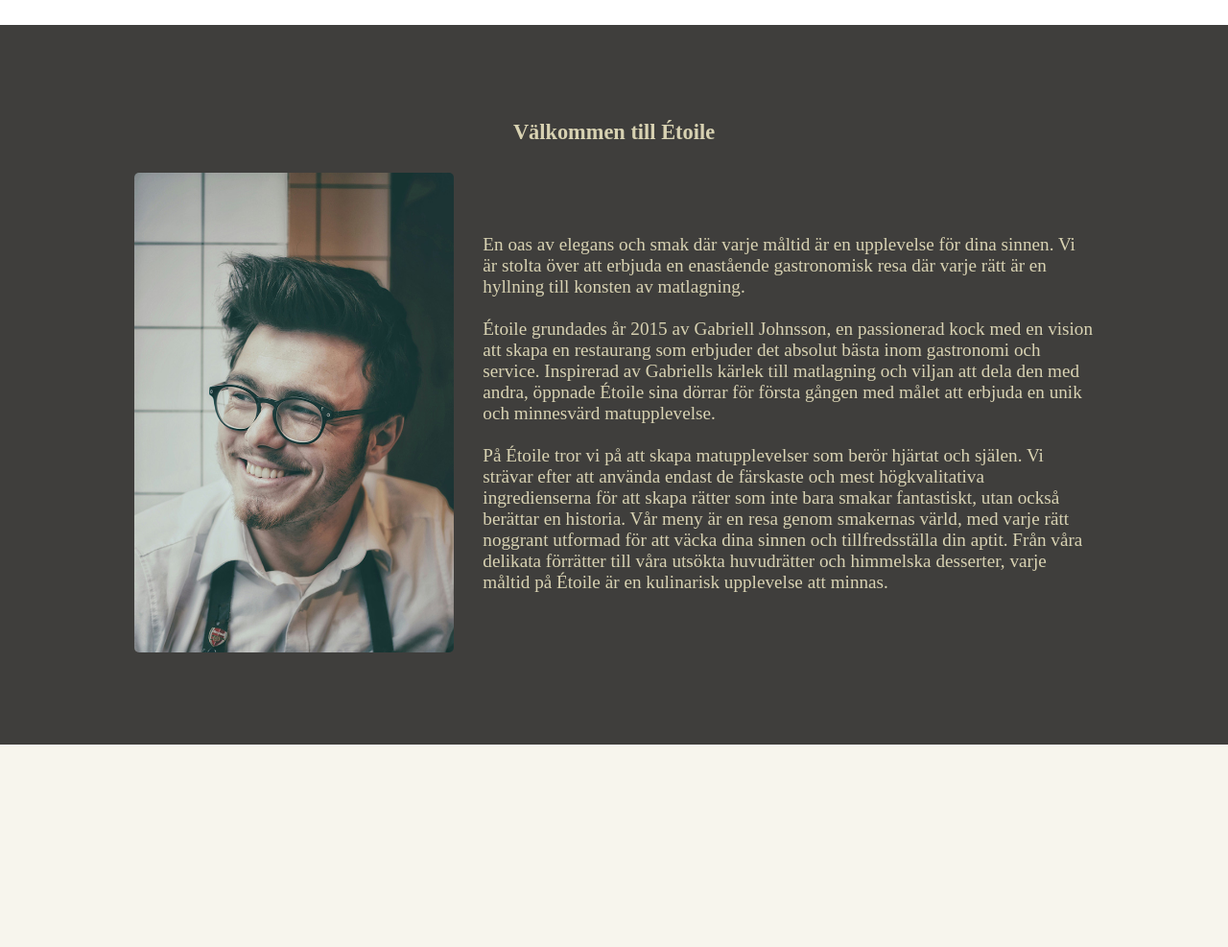
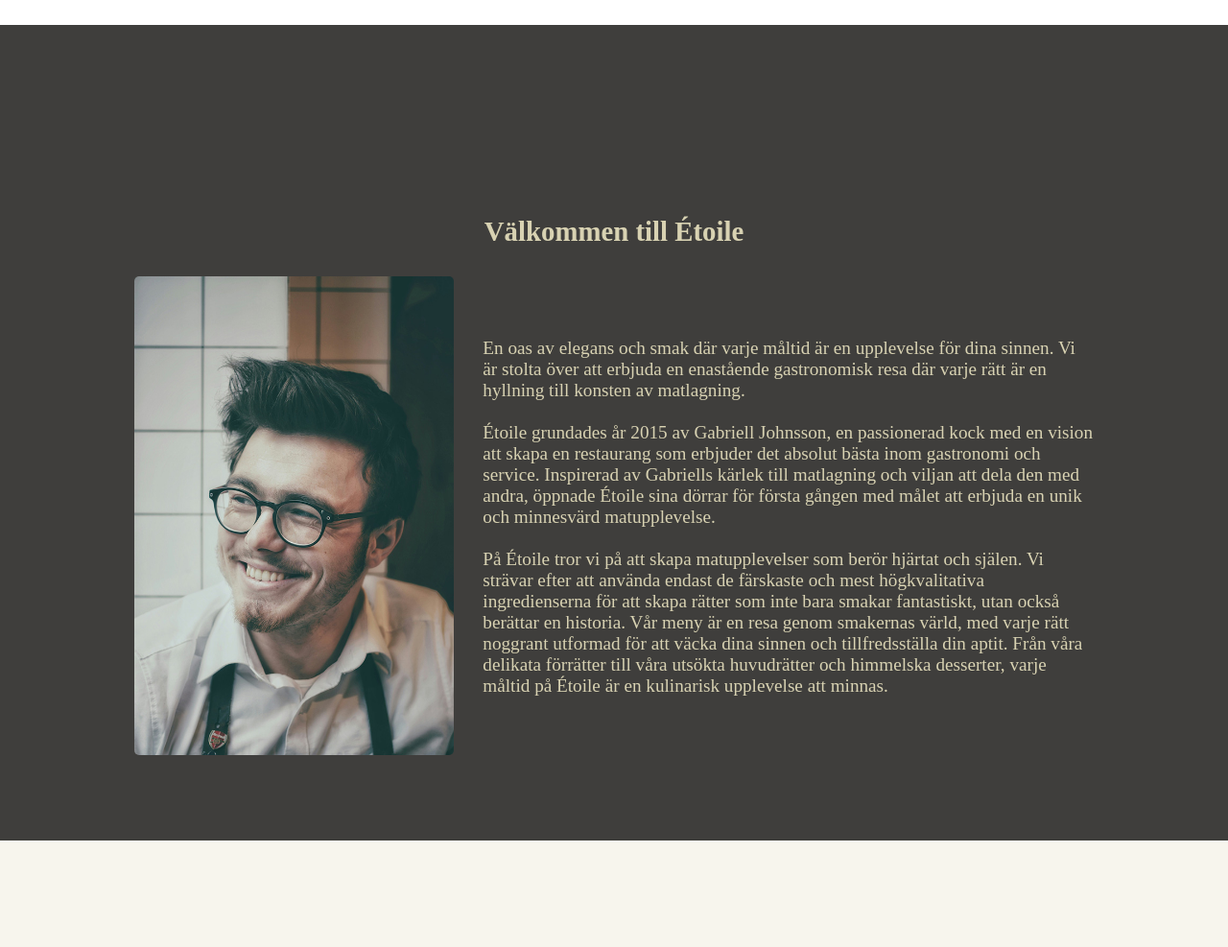
Before and after one commit to Anne-Lii/backend_projekt_webbplats, a website built with Parcel: page src/index.html in a window 1280 px wide. Shown: the part 840-1827 px from the top of the page at 96% size. Built offline with nearby package versions, Linux system fonts and the light colour scheme; no server answers.

Commit message:
justerade presentationen med nya h1 elementet

```diff
--- a/src/css/main.css
+++ b/src/css/main.css
@@ -109,7 +109,7 @@ nav ul li a {
 
 #div_etoile {
     width: 100%;
-    height: 600px;
+    height: 700px;
     background-color: rgb(63, 62, 60);
     padding: 100px 0 50px 0;
 }
@@ -125,13 +125,15 @@ nav ul li a {
     max-height: 500px;
     border-radius: 5px;
     margin-top: 30px;
+    margin-bottom: 100px;
 }
 
 #welcome {
-    font-size: 1.4em;
+    font-size: 1.8em;
     line-height: 1.1em;
     color: #d8d2b2;
     text-align: center;
+    margin-top: 100px;
 }
 
 #presentation p {
```
Also changed, not shown: dist/index.html, 2 other files.
